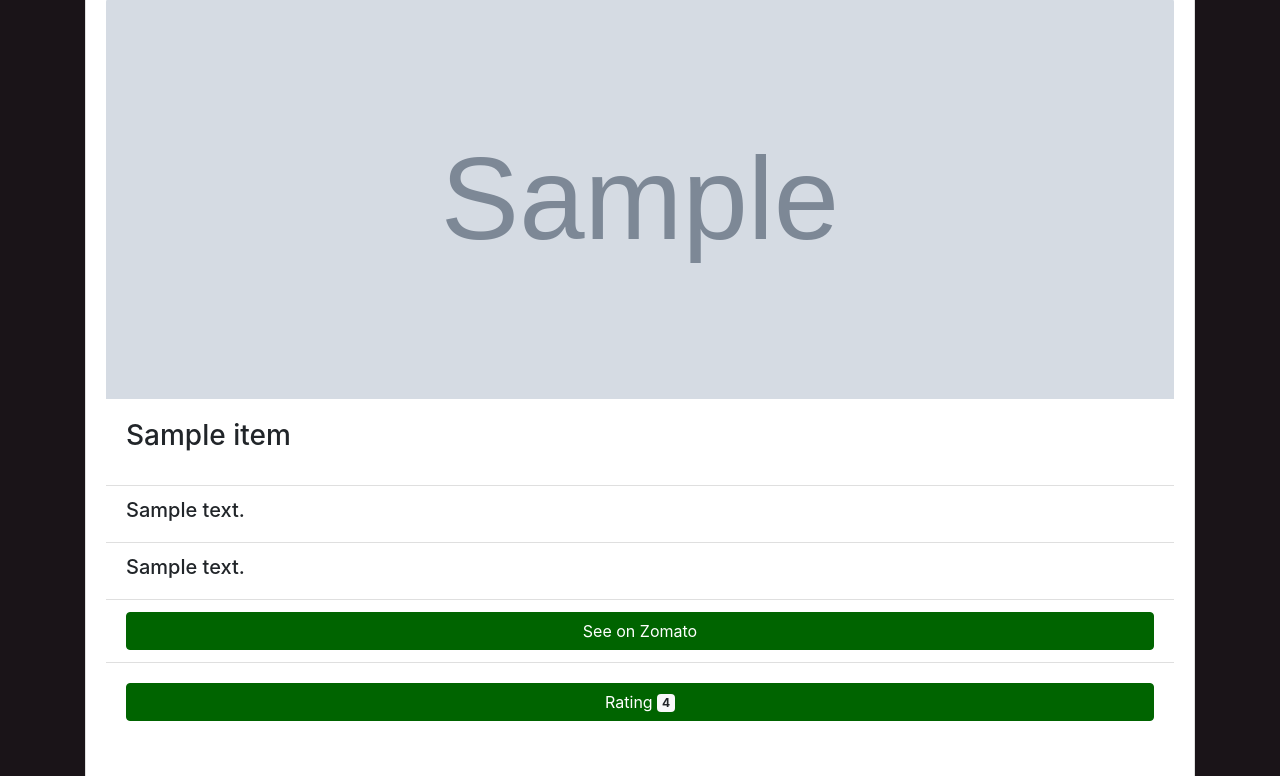
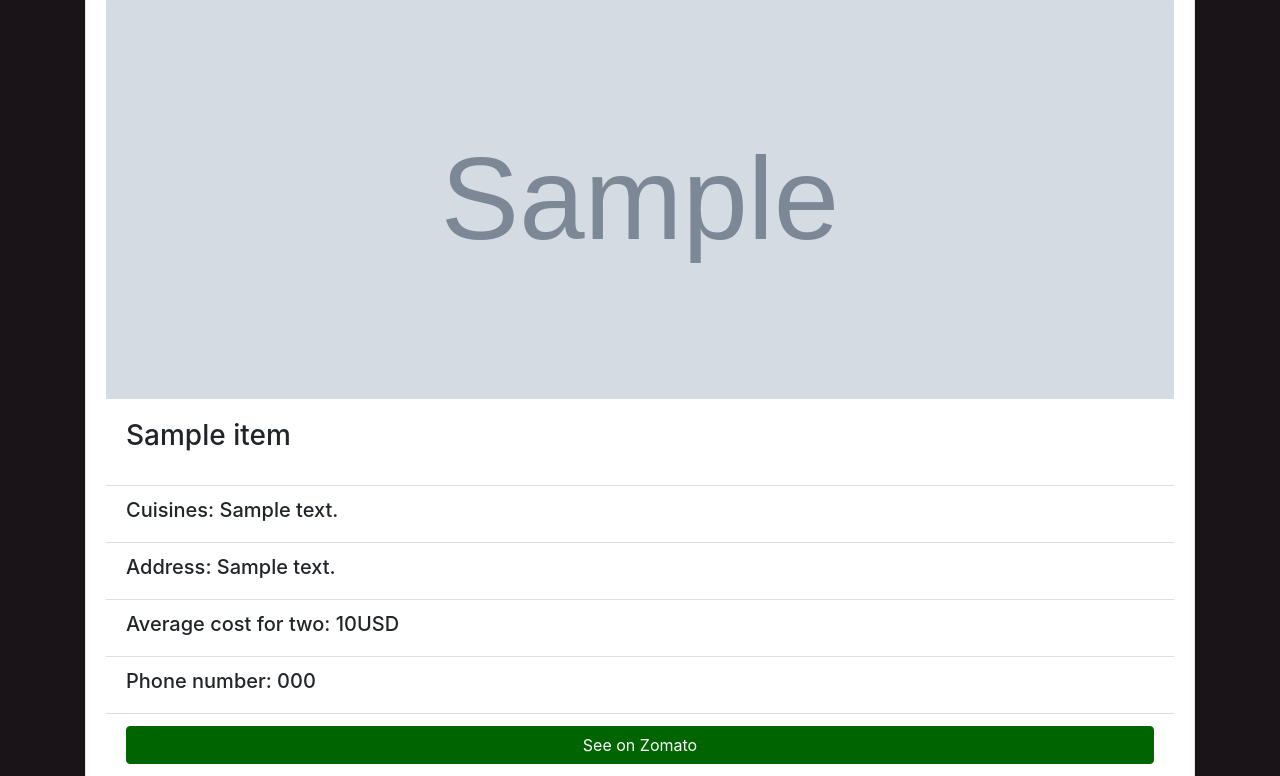
Before and after one commit to techguru0411/restaurant_finder_python_django, a Django app: page /restaurant/details/1 in a window 1280 px wide. Shown: the part 524-1300 px from the top of the page. Run offline with Django 3.2, Linux system fonts and the light colour scheme; tables that the repository leaves empty hold one stand-in row (values such as "Sample post"); grey boxes marked "Sample" are stand-in pictures; a database or web service that is not in the repository returns one stand-in record (values such as "Sample title"); data that the repository does not hold is empty; some libraries are stand-ins or nearby versions; grey boxes are pictures that could not be loaded.

Commit message:
display more details - template updated

```diff
--- a/templates/restaurant_details.html
+++ b/templates/restaurant_details.html
@@ -16,8 +16,16 @@
                         <h3 class="card-title">{{ restaurant.name }}</h3>
                     </div>
                     <ul class="list-group list-group-flush">
-                        <li class="list-group-item"><h5>{{ restaurant.cuisines }}</h5></li>
-                        <li class="list-group-item"><h5>{{ restaurant.location.address }}</h5></li>
+                        <li class="list-group-item"><h5>Cuisines: {{ restaurant.cuisines }}</h5></li>
+                        <li class="list-group-item"><h5>Address: {{ restaurant.location.address }}</h5></li>
+                        {% if restaurant.average_cost_for_two != 0 %}
+                            <li class="list-group-item"><h5>
+                                Average cost for two:
+                                {{ restaurant.average_cost_for_two }}{{ restaurant.currency }}</h5></li>
+                        {% endif %}
+                        {% if restaurant.phone_numbers %}
+                            <li class="list-group-item"><h5>Phone number: {{ restaurant.phone_numbers }}</h5></li>
+                        {% endif %}
                         <li class="list-group-item"><a href="{{ restaurant.url }}"
                                                        class="btn btn-success btn-block">See on Zomato</a></li>
                     </ul>
```
